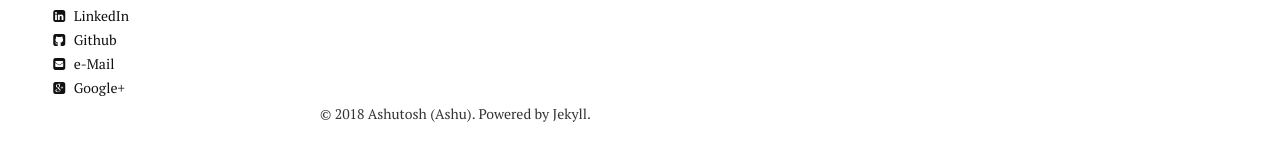
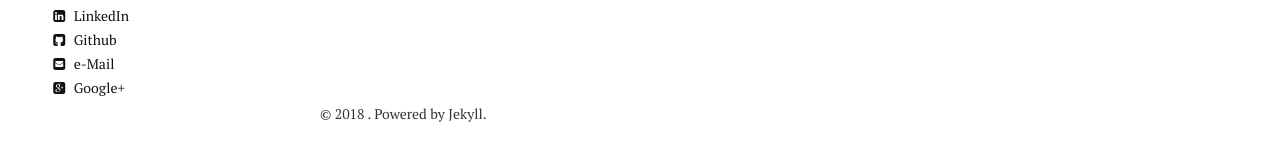
Before and after one commit to ashutoshsatapathy1990/ashutoshsatapathy1990.github.io, a Jekyll site: the page built from index.md, in a window 1280 px wide. Shown: the part 706-867 px from the top of the page. Built offline with Jekyll 4.4.1, drawn with Linux system fonts in a browser that asks for light colours; nearby versions of some CDN libraries; comment, search, counter and statistics services are not loaded; part of the change alters nothing that is shown.

```diff
--- a/_includes/_footer.html
+++ b/_includes/_footer.html
@@ -1 +1 @@
-<span>&copy; {{ site.time | date: '%Y' }} {{ site.owner.name }}. Powered by <a href="http://jekyllrb.com">Jekyll</a>.</span>
+<span>&copy; {{ site.time | date: '%Y' }} {{ Ashutosh Satapathy}}. Powered by <a href="http://jekyllrb.com">Jekyll</a>.</span>
```
